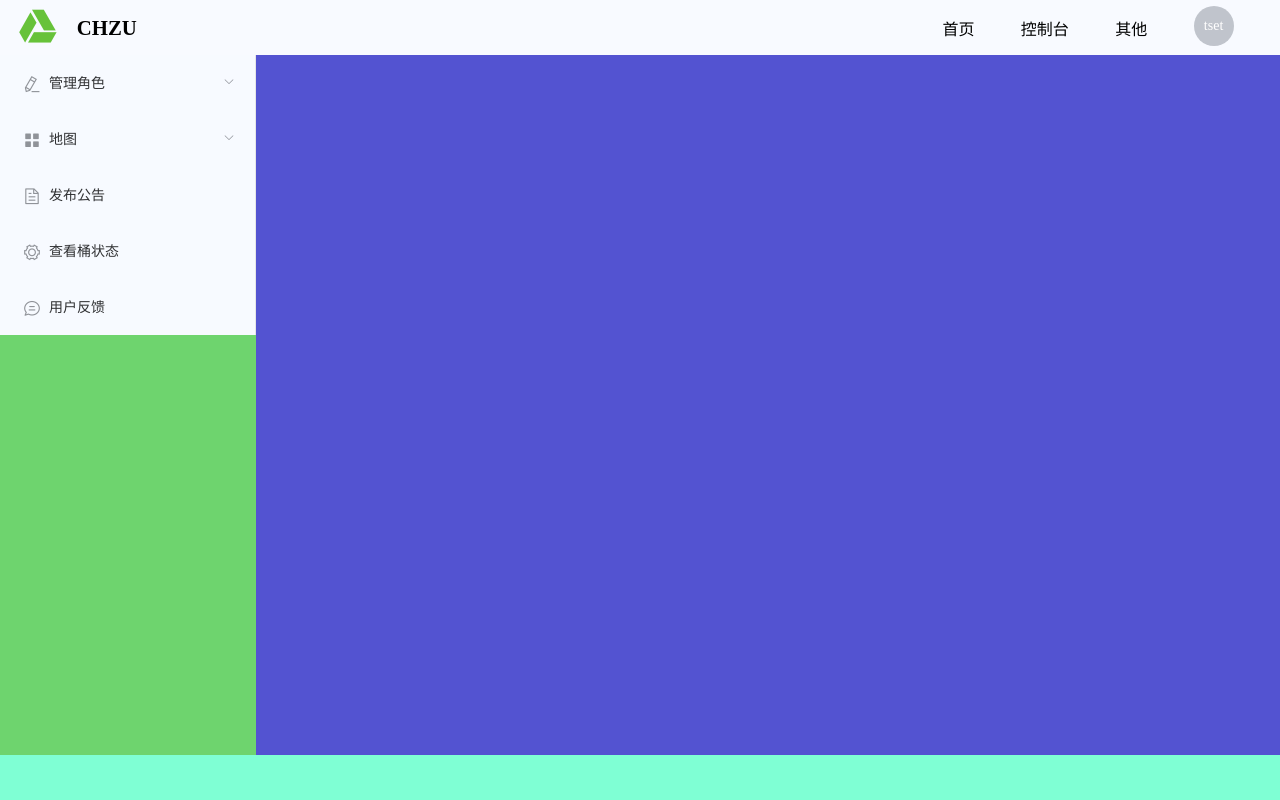
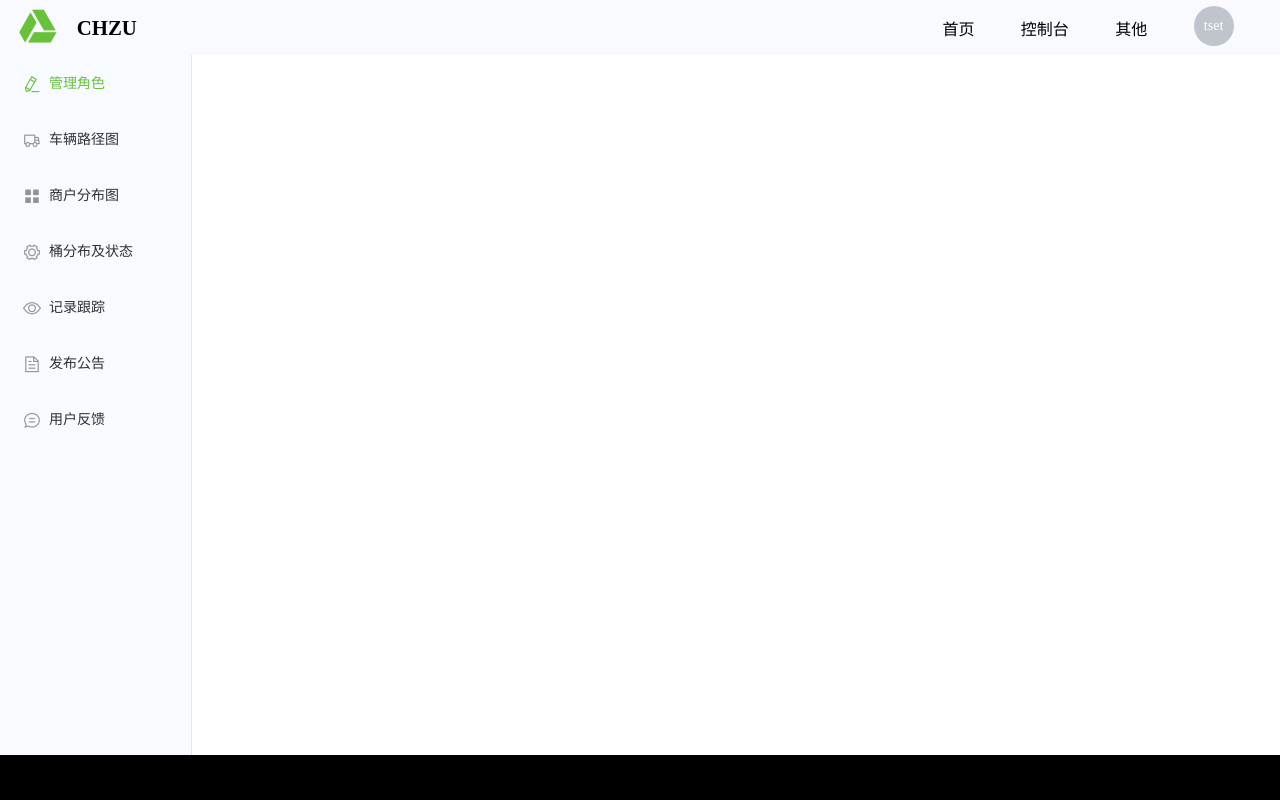
Before and after one commit to jiash1998/GrabageCollection, a Vue app: page /contral in a window 1280 px wide. Shown: the top 800 px of the page. Built offline with nearby package versions, Linux system fonts and the light colour scheme.

Commit message:
20.01.14allModifyEven

```diff
--- a/src/assets/css/contral.scss
+++ b/src/assets/css/contral.scss
@@ -1,18 +1,22 @@
 .contralBody{
     width: 100%;
-    height: 800px;
-    background-color: aquamarine;
+    height: 700px;
+    // background-color: #67c23a;
     display: flex;
 
     .body_left{
-        width: 20%;
+        width: 15%;
         height: 700px;
-        background-color: rgb(110, 212, 110);
+        // background-color: rgb(110, 212, 110);
+
+        .el-menu{
+            height: 700px;
+        }
     }
 
     .body_right{
         height: 700px;
         width: 80%;
-        background-color: rgb(83, 83, 209);
+        // background-image: linear-gradient(to top, #b8e4f8 0%, #f7faff 100%);
     }
 }
--- a/src/assets/css/main.scss
+++ b/src/assets/css/main.scss
@@ -162,7 +162,7 @@ $AllWidth: 100%;
       width: 95%;
       background-color: #fff;
 
-      p{
+      p {
         font-size: 1.2em;
         width: 90%;
         padding: 50px 5% 0 5%;
@@ -255,12 +255,35 @@ $AllWidth: 100%;
   }
 
   .main_body4 {
-    height: 200px;
+    height: 150px;
     width: 100%;
-    background-color: #F0F5FA;
+    background-color: #f0f5fa;
   }
 
-  .main_food{
+  .main_body5 {
+    height: 350px;
+    width: 100%;
+    display: flex;
+    .body5_con {
+      padding: 40px 0 0 20%;
+      #body5_p1 {
+        font-size: 2em;
+      }
+      #body5_sp1 {
+        display: inline-block;
+        font-size: 2em;
+        border-bottom: 5px solid #67c23a;
+        margin-bottom: 20px;
+      }
+      #body5_p2 {
+        font-size: 2em;
+        display: flex;
+        align-items: center;
+      }
+    }
+  }
+
+  .main_food {
     width: 100%;
     height: 400px;
     background-color: black;
--- a/src/assets/css/signin.scss
+++ b/src/assets/css/signin.scss
@@ -1,14 +1,19 @@
-.signin_body{
+.signin_body {
   width: 100%;
-    height: 500px;
+  min-width: 100%;
+  height: 555px;
   background-color: #f7faff;
+//   background-image: linear-gradient(to top, #b8e4f8 0%, #f7faff 100%);
   display: flex;
   justify-content: center;
-    align-items: center;
-    .signin_body_main{
+  // align-items: center;
+  .signin_body_main {
     width: 30%;
-        height: 300px;
+    min-width: 350px;
+    height: 260px;
+    margin-top: 50px;
     border-radius: 10px;
+    box-shadow: 0 6px 20px gray;
     background-color: #fff;
     // background-color: #90EE90;
     // background-color: #43CD80;
--- a/src/views/contral.vue
+++ b/src/views/contral.vue
@@ -2,37 +2,32 @@
   <div id="contral">
     <div class="contralBody">
       <div class="body_left">
-        <el-menu default-active="2" background-color="#f7faff" active-text-color="#67c23a">
-          <el-submenu index="1">
-            <template slot="title">
-              <i class="el-icon-edit"></i>
-              <span>管理角色</span>
-            </template>
-            <el-menu-item-group>
-              <el-menu-item index="1-1">沿街商户</el-menu-item>
-              <el-menu-item index="1-2">普通用户</el-menu-item>
-              <el-menu-item index="1-3">车辆驾驶员</el-menu-item>
-            </el-menu-item-group>
-          </el-submenu>
-          <el-submenu index="2">
-            <template slot="title">
-              <i class="el-icon-menu"></i>
-              <span slot="title">地图</span>
-            </template>
-            <el-menu-item-group>
-              <el-menu-item index="2-1">车辆路径图</el-menu-item>
-              <el-menu-item index="2-2">商户分布图</el-menu-item>
-            </el-menu-item-group>
-          </el-submenu>
+        <el-menu default-active="1" background-color="#f7faff" active-text-color="#67c23a">
+          <el-menu-item index="1">
+            <i class="el-icon-edit"></i>
+            <span slot="title">管理角色</span>
+          </el-menu-item>
+          <el-menu-item index="2">
+            <i class="el-icon-truck"></i>
+            <span slot="title">车辆路径图</span>
+          </el-menu-item>
           <el-menu-item index="3">
+            <i class="el-icon-menu"></i>
+            <span slot="title">商户分布图</span>
+          </el-menu-item>
+          <el-menu-item index="4">
+            <i class="el-icon-setting"></i>
+            <span slot="title">桶分布及状态</span>
+          </el-menu-item>
+          <el-menu-item index="5">
+            <i class="el-icon-view"></i>
+            <span slot="title">记录跟踪</span>
+          </el-menu-item>
+          <el-menu-item index="6">
             <i class="el-icon-document"></i>
             <span slot="title">发布公告</span>
           </el-menu-item>
-          <el-menu-item index="4">
-            <i class="el-icon-setting"></i>
-            <span slot="title">查看桶状态</span>
-          </el-menu-item>
-          <el-menu-item index="5">
+          <el-menu-item index="7">
             <i class="el-icon-chat-line-round"></i>
             <span slot="title">用户反馈</span>
           </el-menu-item>
--- a/src/views/main.vue
+++ b/src/views/main.vue
@@ -4,7 +4,7 @@
       <div class="main_head">
         <div class="head_intro">
           <span>让垃圾的回收分类更轻松</span>
-          <p>CHZU是全新一代的，为客户需求量身定制的垃圾回收方案，致力于提供一套合适的、便利的回收系统。</p>
+          <p>CHZU是全新一代的，为客户生活环境需求量身定制的垃圾回收方案，致力于提供一套合适的、便利的回收系统。</p>
           <p></p>
           <el-button type="success" round plain>了解更多</el-button>
         </div>
@@ -101,6 +101,18 @@
         </div>
       </div>
       <div class="main_body4"></div>
+      <div class="main_body5">
+        <div class="body5_con">
+          <p id="body5_p1">
+            你来选择，剩下的交给
+            <span id="body5_sp1">CHZU</span>
+          </p>
+          <p id="body5_p2">
+            这是为客户环境量身定做的垃圾回收方案
+            <el-button type="success" style="margin-left:10px" plain>前往定制</el-button>
+          </p>
+        </div>
+      </div>
       <public-food></public-food>
     </div>
   </div>
@@ -110,9 +122,9 @@
 import PublicFood from "../components/publicFood.vue";
 export default {
   name: "main",
-   components: {
+  components: {
     PublicFood
-  },
+  }
 };
 </script>
 
--- a/src/views/signin.vue
+++ b/src/views/signin.vue
@@ -2,43 +2,57 @@
   <div id="signin">
     <div class="signin_body">
       <div class="signin_body_main">
-        <el-form :model="signForm" ref="signForm">
+        <!-- 对齐方式label-position -->
+        <el-form :model="signForm" ref="signForm" :label-position="labelposition" label-width="20%">
           <el-form-item label>
-            <el-radio-group v-model="signForm.radio" style="margin-left:30%;">
+            <el-radio-group v-model="signForm.radio" style="padding:10px 0 0 15%;">
               <el-radio-button label="商户"></el-radio-button>
               <el-radio-button label="用户"></el-radio-button>
             </el-radio-group>
           </el-form-item>
-          <el-form-item label="姓名" style="margin-left:15%;">
-              <el-input v-model="signForm.name" style="width:60%;" placeholder="请输入姓名"></el-input>
+          <el-form-item label="姓名">
+            <el-input v-model="signForm.name" style="width:80%;" placeholder="请输入姓名"></el-input>
           </el-form-item>
           <el-form-item label="密码">
-              <el-input v-model="signForm.password" show-password style="width:60%;" placeholder="请输入密码"></el-input>
+            <el-input
+              v-model="signForm.password"
+              show-password
+              style="width:80%;"
+              placeholder="请输入密码"
+            ></el-input>
           </el-form-item>
-          <el-form-item label="">
-              <el-button v-model="signForm.submit" type="success" plain>登录</el-button>
-              <el-button v-model="signForm.register" type="success">注册</el-button>
+          <el-form-item label>
+            <el-button v-model="signForm.submit" style="margin-left:15%;" type="success" plain>登录</el-button>
+            <el-button v-model="signForm.register" type="success">
+              <router-link to="/register" tag="span">注册</router-link>
+            </el-button>
           </el-form-item>
         </el-form>
       </div>
     </div>
+    <public-food></public-food>
   </div>
 </template>
 
 <script>
+import PublicFood from "../components/publicFood.vue";
 export default {
   name: "signin",
+  components: {
+    PublicFood
+  },
   data() {
-      return {
-          signForm:{
-              radio:'',
-              name:'',
-              password:'',
-              submit:'',
-              register:''
-          }
+    return {
+      labelposition: "",
+      signForm: {
+        radio: "",
+        name: "",
+        password: "",
+        submit: "",
+        register: ""
       }
-  },
+    };
+  }
 };
 </script>
 
```
Lines whose indentation alone changed are shown as unchanged.
